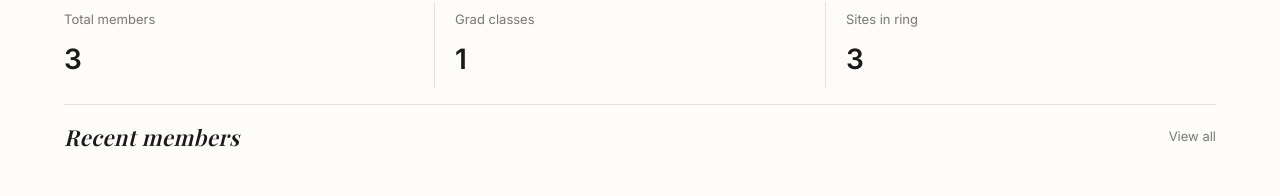
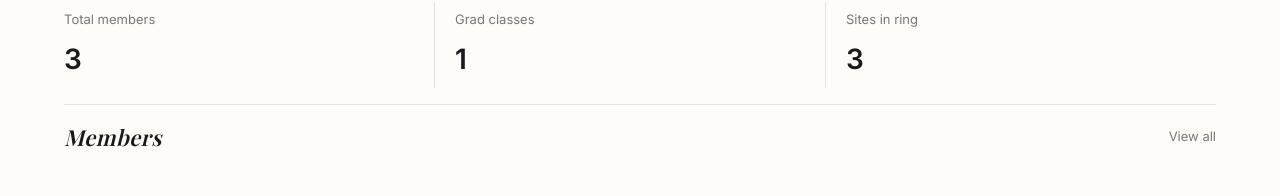
Before and after one commit to sym7534/tron-webring, a Next.js app: page / in a window 1280 px wide. Shown: the part 549-745 px from the top of the page. Built offline with nearby package versions, Linux system fonts and the light colour scheme; a web font is replaced by a local one.

Commit message:
edited readme

```diff
--- a/app/page.tsx
+++ b/app/page.tsx
@@ -112,7 +112,7 @@ export default function Home() {
         <div className="flex flex-col gap-6">
           <div className="flex items-center justify-between pt-4 border-t border-[#E5E2DC]">
             <h2 className="font-serif italic font-semibold text-[22px] tracking-[0.5px]">
-              Recent members
+              Members
             </h2>
             <span className="text-[13px] text-[#777]">View all</span>
           </div>
```
Also changed, not shown: 1 other file (tests, documents, lock files or other folders).
